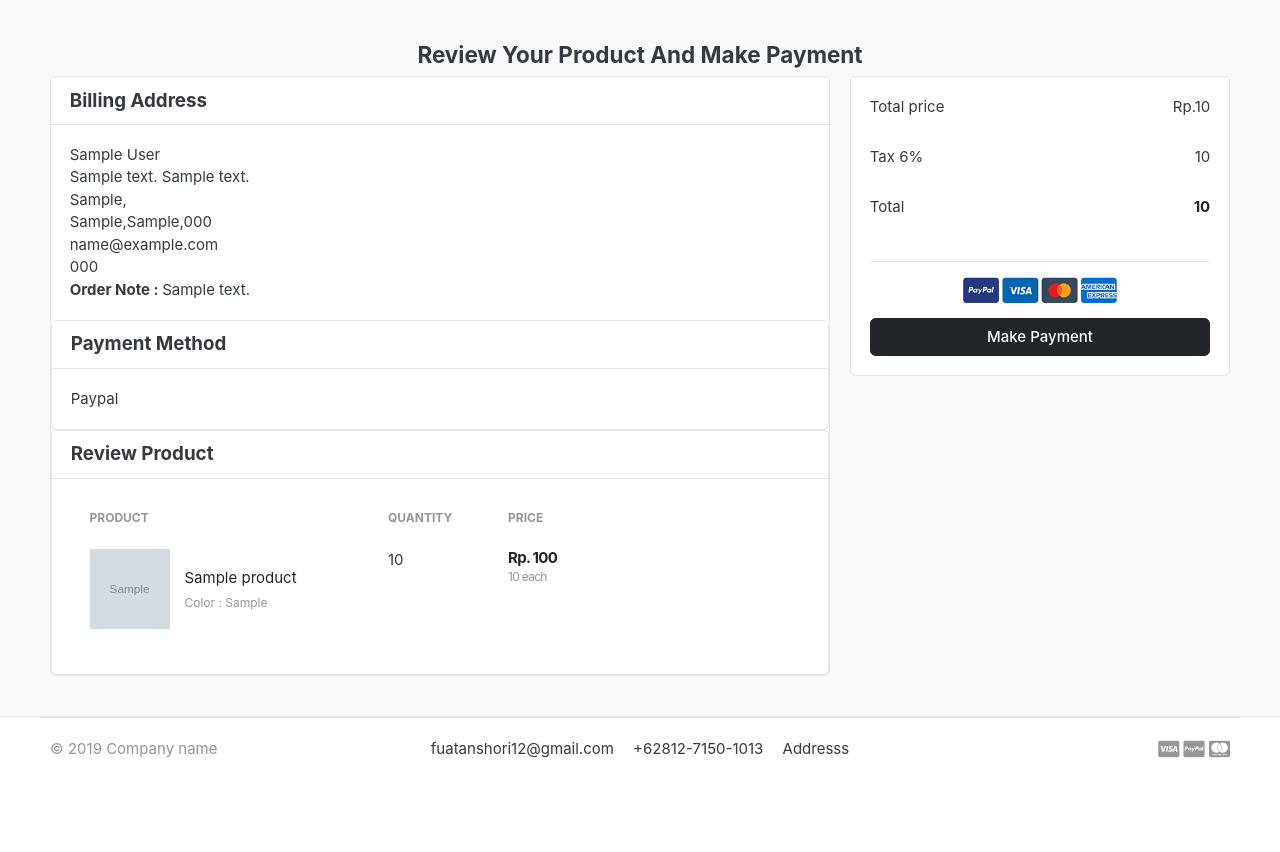
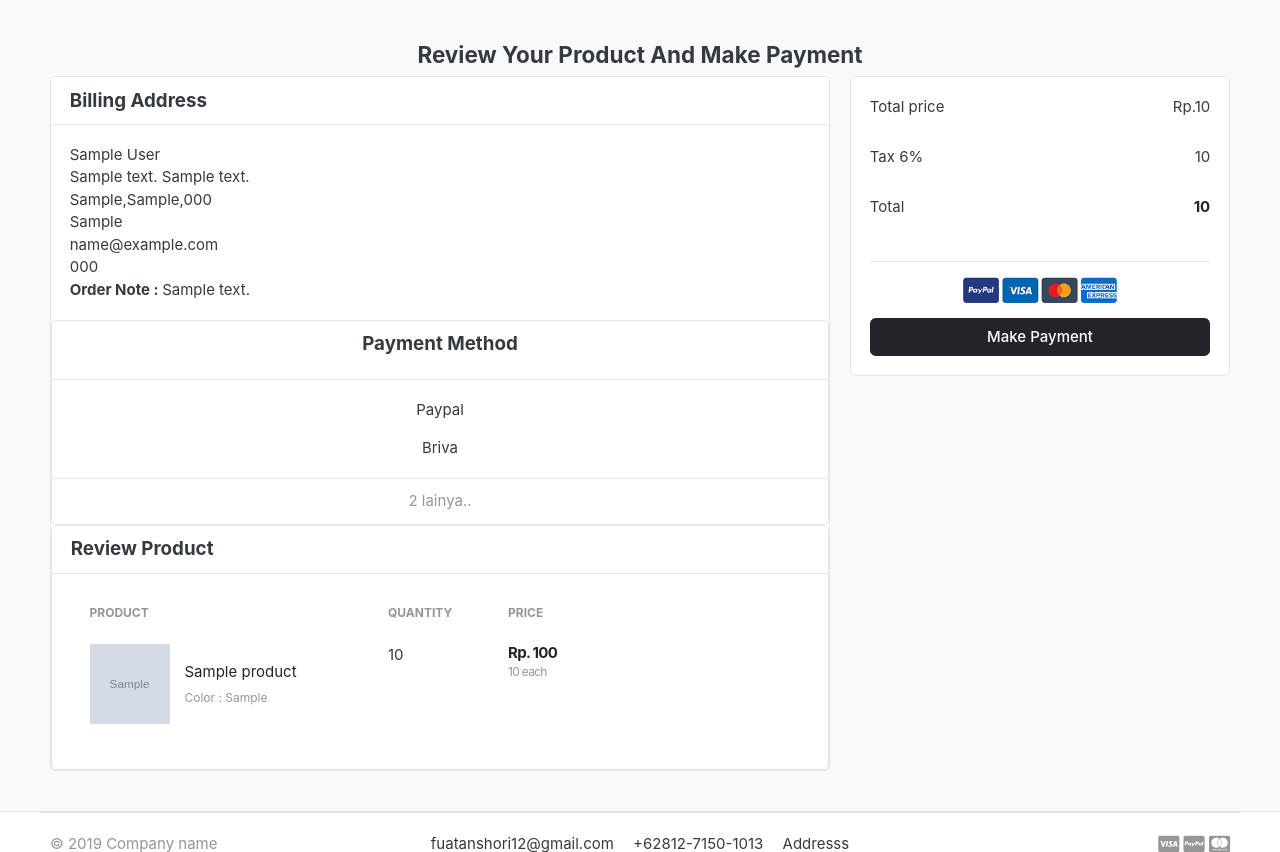
Before and after one commit to fuatanshori/Marketplace-django, a Django app: template orders/templates/orders/payments.html in a window 1280 px wide. Shown: the part 118-970 px from the top of the page. Before the commit the page ends 876 px from the top, so only its background shows below. Run offline with Django 4.2, Linux system fonts and the light colour scheme; tables that the repository leaves empty hold one stand-in row (values such as "Sample post"); the template is opened without the code that fills it: values that come from a table or form of the project are taken from there, most other values are stand-ins (such as "Sample title", 1, 10 or a date in 2020); grey boxes marked "Sample" are stand-in pictures; some libraries are stand-ins or nearby versions; some web fonts are replaced.

Commit message:
17/09/2022/02.25

```diff
--- a/base/settings.py
+++ b/base/settings.py
@@ -167,6 +167,6 @@ EMAIL_HOST = 'smtp.gmail.com'
 EMAIL_PORT=587
 EMAIL_USE_TLS =True
 EMAIL_HOST_USER='exampleweb12@gmail.com'
-EMAIL_HOST_PASSWORD = 'hugjhjmdpadykjgh'
+EMAIL_HOST_PASSWORD = 'rfciyrtuwrktahyt'
 SERVER_EMAIL='exampleweb12@gmail.com'
 DEFAULT_FROM_EMAIL='exampleweb12@gmail.com'
--- a/orders/templates/orders/payments.html
+++ b/orders/templates/orders/payments.html
@@ -15,20 +15,26 @@
             <div class="card-body">
               <p class="card-text mb-0">{{order.full_name}}</p>
               <p class="card-text mb-0">{{order.full_address}}</p>
-              <p class="card-text mb-0">{{order.city}},{{order.state}} </p>
-              <p class="card-text mb-0">{{order.country|capfirst}},{{order.province|capfirst}},{{order.postal_code}}</p>
+              <p class="card-text mb-0">{{order.city}},{{order.province|capfirst}},{{order.postal_code}}</p>
+              <p class="card-text mb-0">{{order.country|capfirst}}</p>
               <p class="card-text mb-0">{{order.email}} </p>
               <p class="card-text mb-0">{{order.phone}} </p>
               {% if order.order_note %}
               <b class="card-text mb-0">Order Note : </b>{{order.order_note}}
               {% endif %}
             </div>
-        <div class="card">
-            <h5 class="card-header">Payment Method</h5>
+        <div class="card text-center">
+            <div class="card-header">
+                <h5 class="card-title">Payment Method</h5>
+            </div>
             <div class="card-body">
               <p class="card-text">Paypal</p>
+              <p class="card-text">Briva</p>
             </div>
-        </div>
+            <div class="card-footer text-muted">
+              2 lainya..
+            </div>
+          </div>
         <div class="card">
             <h5 class="card-header">Review Product</h5>
             <div class="card-body">
```
